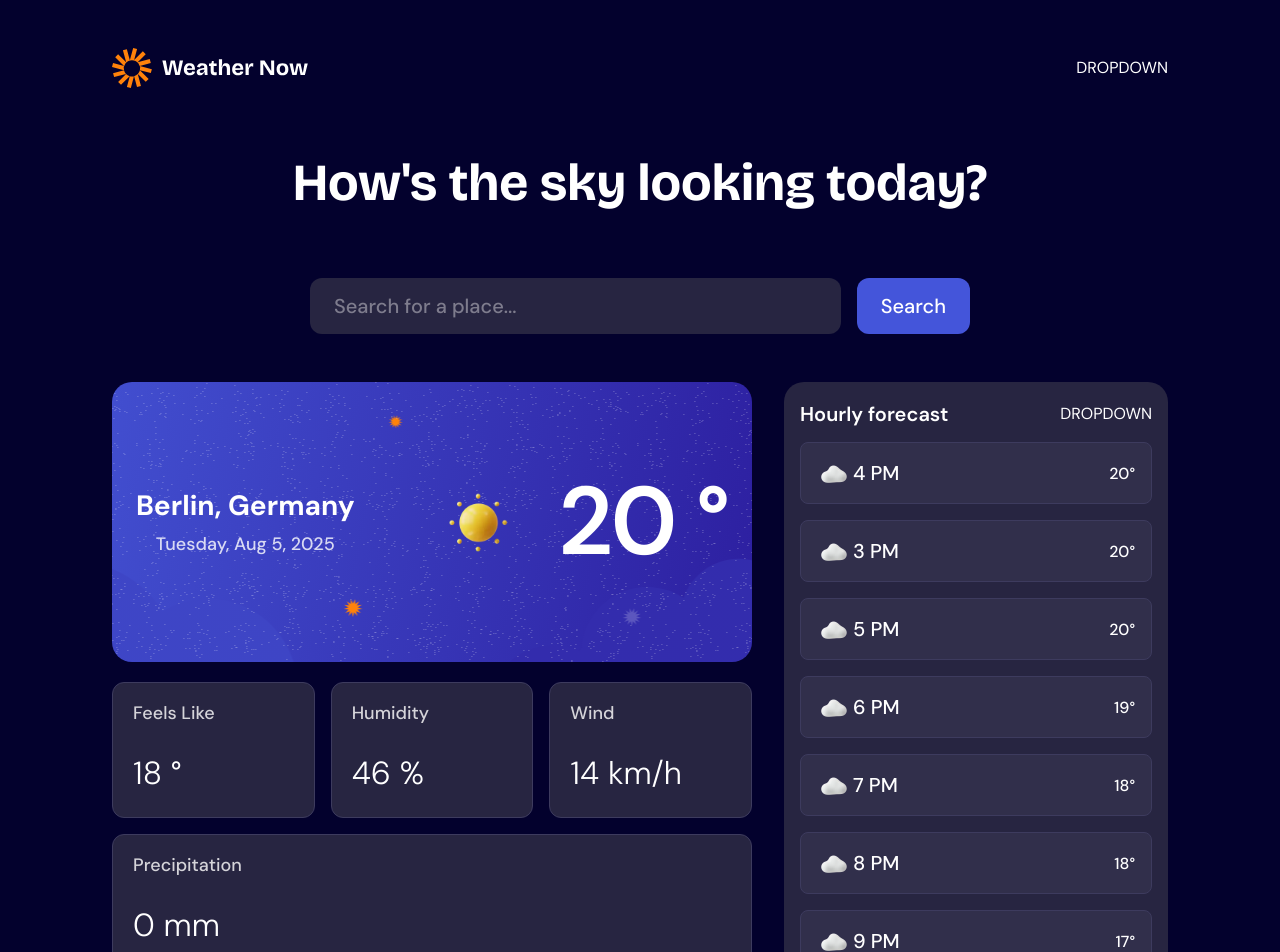
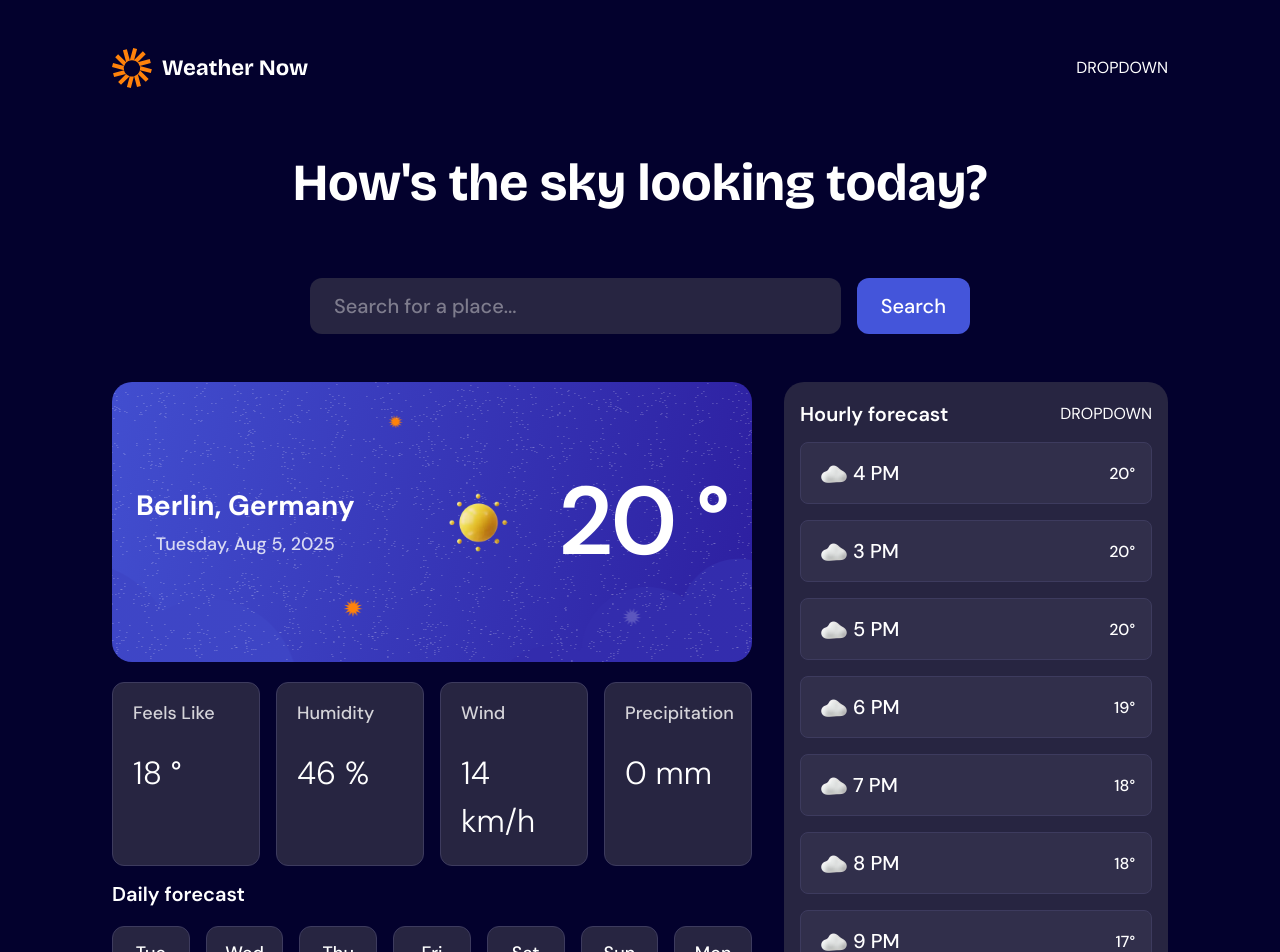
Before and after one commit to matejadb/weather-now, a React (Vite) app: page / in a window 1280 px wide. Shown: the top 952 px of the page. Built offline with nearby package versions, Linux system fonts and the light colour scheme.

Commit message:
fix responsive design

```diff
--- a/src/components/CurrentWeather.jsx
+++ b/src/components/CurrentWeather.jsx
@@ -1,4 +1,4 @@
-import WeatherDetailsContainer from "./WeatherDetailsContainer";
+import WeatherDetailsCard from "./WeatherDetailsCard";
 
 function CurrentWeather({ weatherData }) {
   return (
@@ -25,23 +25,19 @@ function CurrentWeather({ weatherData }) {
       </div>
 
       {/* WEATHER DETAILS */}
-      <div className="flex flex-wrap gap-4">
-        <WeatherDetailsContainer
+      <div className="grid grid-cols-2 gap-4 md:grid-cols-4">
+        <WeatherDetailsCard
           label="Feels Like"
           value={weatherData.feelsLike}
           unit="°"
         />
-        <WeatherDetailsContainer
+        <WeatherDetailsCard
           label="Humidity"
           value={weatherData.humidity}
           unit="%"
         />
-        <WeatherDetailsContainer
-          label="Wind"
-          value={weatherData.wind}
-          unit="km/h"
-        />
-        <WeatherDetailsContainer
+        <WeatherDetailsCard label="Wind" value={weatherData.wind} unit="km/h" />
+        <WeatherDetailsCard
           label="Precipitation"
           value={weatherData.precipitation}
           unit="mm"
--- a/src/components/DailyForecastContainer.jsx
+++ b/src/components/DailyForecastCard.jsx
@@ -1,4 +1,4 @@
-function DailyForecastContainer({ label, icon, min, max }) {
+function DailyForecastCard({ label, icon, min, max }) {
   return (
     <div className="text-neutral-0 flex flex-col items-center gap-4 rounded-xl border border-neutral-600 bg-neutral-800 px-2.5 py-4">
       <span className="font-sans text-[18px] leading-[1.2] font-medium">
@@ -18,4 +18,4 @@ function DailyForecastContainer({ label, icon, min, max }) {
   );
 }
 
-export default DailyForecastContainer;
+export default DailyForecastCard;
--- a/src/components/DailyWeather.jsx
+++ b/src/components/DailyWeather.jsx
@@ -1,4 +1,4 @@
-import DailyForecastContainer from "./DailyForecastContainer";
+import DailyForecastCard from "./DailyForecastCard";
 
 function DailyWeather() {
   return (
@@ -8,44 +8,44 @@ function DailyWeather() {
       </h1>
 
       {/* FORECASTS */}
-      <div className="flex w-full flex-wrap items-center gap-4">
-        <DailyForecastContainer
+      <div className="grid grid-cols-3 items-center gap-4 sm:grid-cols-4 md:grid-cols-6 lg:grid-cols-7">
+        <DailyForecastCard
           label="Tue"
           icon="/images/icon-rain.webp"
           min="14"
           max="20"
         />
-        <DailyForecastContainer
+        <DailyForecastCard
           label="Wed"
           icon="/images/icon-rain.webp"
           min="14"
           max="20"
         />
-        <DailyForecastContainer
+        <DailyForecastCard
           label="Thu"
           icon="/images/icon-rain.webp"
           min="14"
           max="20"
         />
-        <DailyForecastContainer
+        <DailyForecastCard
           label="Fri"
           icon="/images/icon-rain.webp"
           min="14"
           max="20"
         />
-        <DailyForecastContainer
+        <DailyForecastCard
           label="Sat"
           icon="/images/icon-rain.webp"
           min="14"
           max="20"
         />
-        <DailyForecastContainer
+        <DailyForecastCard
           label="Sun"
           icon="/images/icon-rain.webp"
           min="14"
           max="20"
         />
-        <DailyForecastContainer
+        <DailyForecastCard
           label="Mon"
           icon="/images/icon-rain.webp"
           min="14"
--- a/src/components/ForecastMain.jsx
+++ b/src/components/ForecastMain.jsx
@@ -1,5 +1,5 @@
 function ForecastMain({ children }) {
-  return <div className="flex flex-col gap-8">{children}</div>;
+  return <div className="flex flex-col justify-between gap-4">{children}</div>;
 }
 
 export default ForecastMain;
--- a/src/components/WeatherDetailsContainer.jsx
+++ b/src/components/WeatherDetailsCard.jsx
@@ -1,6 +1,6 @@
-function WeatherDetailsContainer({ label, value, unit }) {
+function WeatherDetailsCard({ label, value, unit }) {
   return (
-    <div className="flex w-40 grow flex-col gap-6 rounded-xl border border-solid border-neutral-600 bg-neutral-800 p-5">
+    <div className="flex w-full flex-col gap-6 rounded-xl border border-solid border-neutral-600 bg-neutral-800 p-5">
       <span className="font-sant text-[18px] leading-[1.2] font-medium text-neutral-200">
         {label}
       </span>
@@ -11,4 +11,4 @@ function WeatherDetailsContainer({ label, value, unit }) {
   );
 }
 
-export default WeatherDetailsContainer;
+export default WeatherDetailsCard;
--- a/src/components/WeatherForecast.jsx
+++ b/src/components/WeatherForecast.jsx
@@ -1,6 +1,6 @@
 function WeatherForecast({ children }) {
   return (
-    <div className="lg:gird grid grid-cols-1 gap-8 lg:grid-cols-(--lg-grid-cols)">
+    <div className="xl:gird grid grid-cols-1 gap-8 xl:grid-cols-(--lg-grid-cols)">
       {children}
     </div>
   );
```
